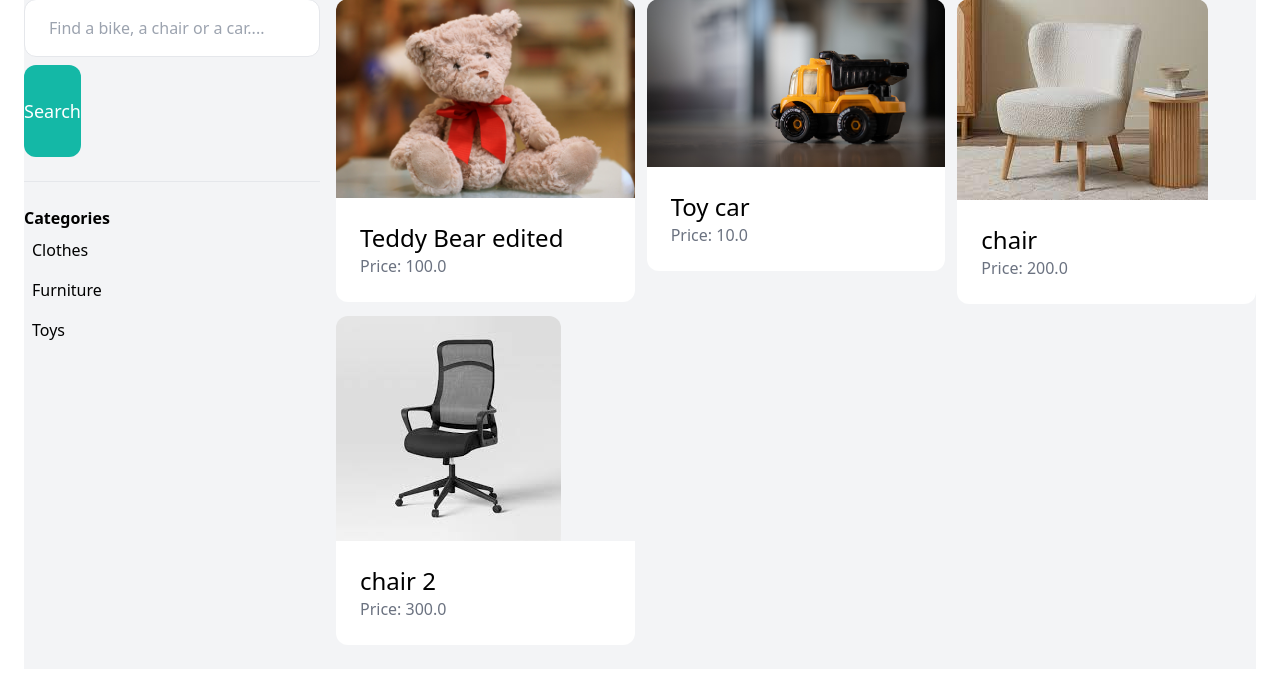
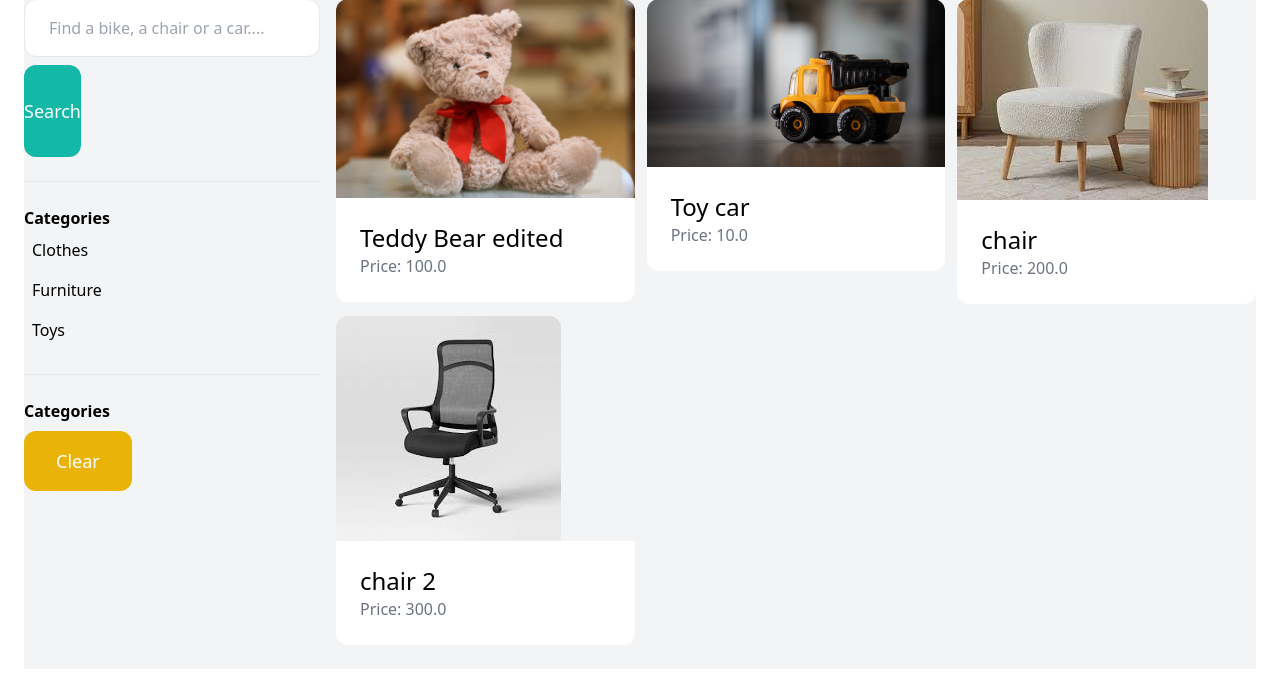
Before and after one commit to VictoriaPriscila28/marketplace, a Django app: page /items/ in a window 1280 px wide. Shown: the part 102-791 px from the top of the page. Run offline with Django 5.2, Linux system fonts and the light colour scheme; data comes from the database, SQL or seed files in the repository; some libraries are stand-ins or nearby versions.

Commit message:
create a button to clear

```diff
--- a/item/templates/item/items.html
+++ b/item/templates/item/items.html
@@ -17,12 +17,21 @@
 
             <ul>
                 {% for category in categories %}
-                <li class="py-2 px-2 rounded-xl">
+                <li class="py-2 px-2 rounded-xl{% if category.id == category_id %} bg-gray-200 {% endif %}">
                     <a href="{% url 'item:items' %}?query={{ query }} &category={{ category.id }}"> {{ category.name }}</a>
                 </li>
                 {% endfor %}
 
             </ul>
+
+            <hr class="my-6">
+
+            <p class="font-semibold"> Categories</p>
+
+            <ul>
+                <li><a href="{% url 'item:items' %}" class="mt-2 py-4 px-8 inline-block bg-yellow-500 text-lg rounded-xl text-white">Clear</a>
+            </ul>
+
         </div>
 
         <div class="col-span-3">
--- a/item/views.py
+++ b/item/views.py
@@ -6,8 +6,12 @@ from .forms import NewItemForm, EditItemForm
 
 def items(request):
     query = request.GET.get('query', '')
+    category_id = request.GET.get('category', 0)
     categories = Category.objects.all()
     items = Item.objects.filter(is_sold=False)
+
+    if category_id:
+        items = items.filter(category_id=category_id)
 
     if query:
         items = items.filter(Q(name__contains=query) | Q(description__contains=query))
@@ -16,6 +20,7 @@ def items(request):
         'items': items,
         'query': query,
         'categories': categories,
+        'category_id': int(category_id)
     })
 
 def detail(request, pk):
```
